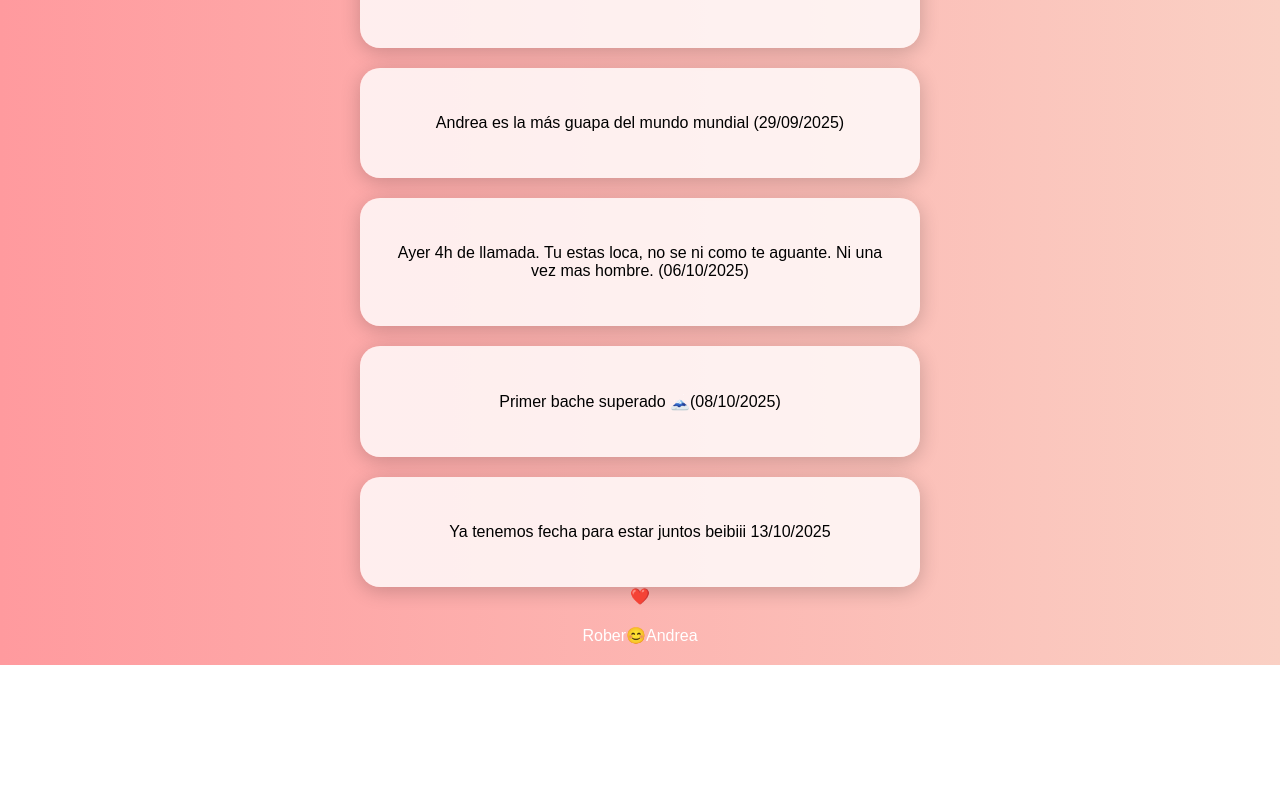
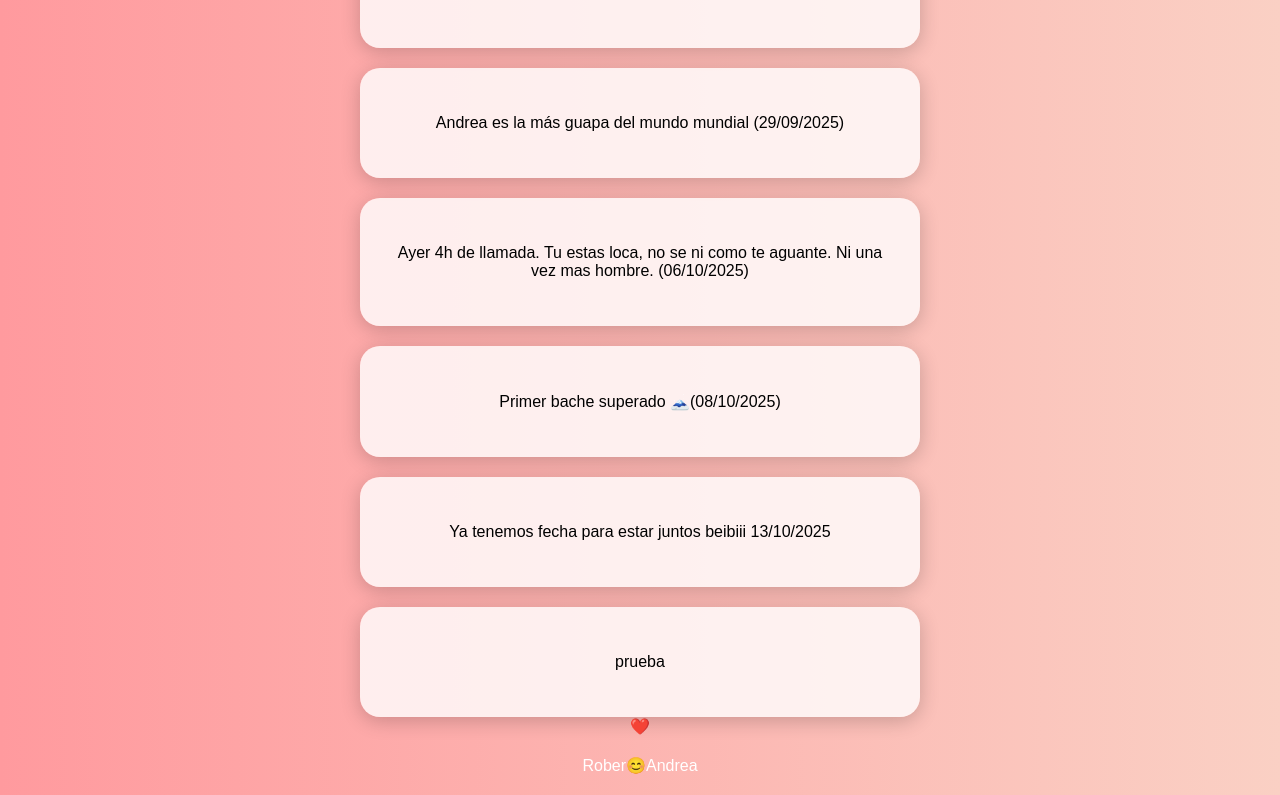
Before and after one commit to Robertillo1206/Andrea_Web, a plain HTML site: page index.html in a window 1280 px wide. Shown: the part 870-1665 px from the top of the page. Before the commit the page ends 1535 px from the top, so only its background shows below. Drawn offline with Linux system fonts and the light colour scheme.

Commit message:
index.html

```diff
--- a/index.html
+++ b/index.html
@@ -118,7 +118,15 @@ Te lo juro te quiero muchísimo , y pase lo que pase, para lo bueno y para lo ma
     <p>Ya tenemos fecha para estar juntos beibiii 13/10/2025</p>
   </div>
 
+  </div>
+
+ <div class="card">
+   <p> prueba </p>
+ </div>
+
+
   <div class="heart">❤️</div>
+
 
 <footer>Rober😊Andrea</footer>
 
```
